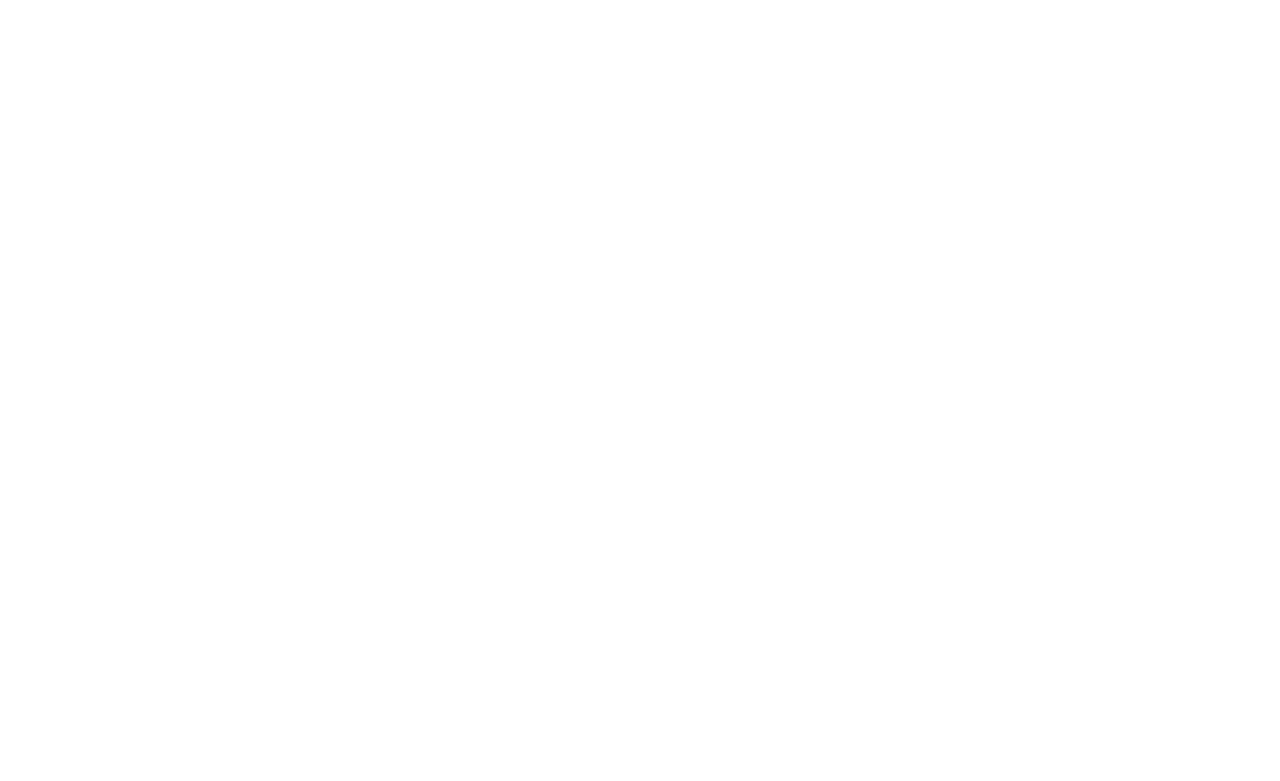
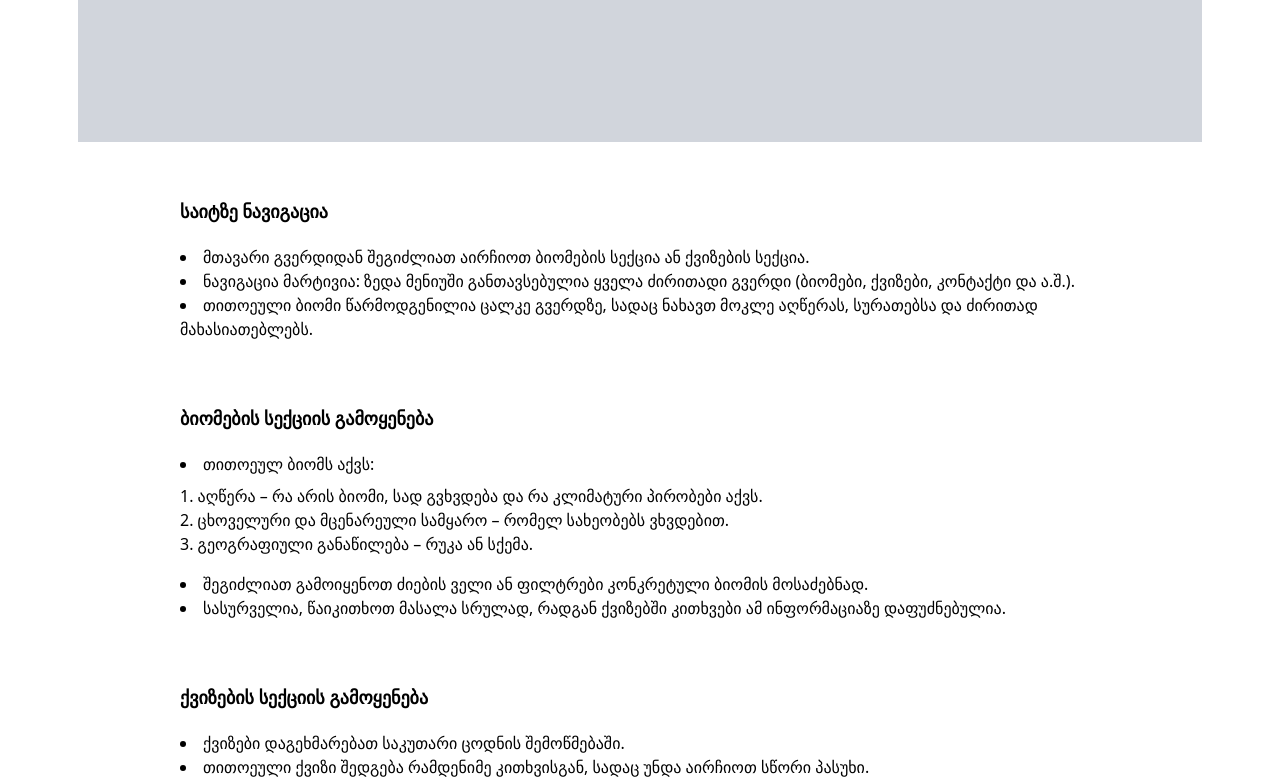
Before and after one commit to Mind1a/biomes-client, a Next.js app: page /terms-of-use in a window 1280 px wide. Before the commit this address had no page. Shown: the part 500-1281 px from the top of the page. Before the commit the page ends 800 px from the top, so only its background shows below. Built offline with nearby package versions, Linux system fonts and the light colour scheme.

Commit message:
feature/terms-of-use
- Add Terms of Use page with Georgian content
- Add Terms of Use page with Georgian content
- Create termsList data file with typed sections
- Render sections dynamically using Object.values map
- Fix list styles reset by Tailwind (list-disc, list-decimal)

```diff
--- a/app/globals.css
+++ b/app/globals.css
@@ -1,6 +1,6 @@
 @import "tailwindcss";
 
-:root {
+/* :root {
   --background: #ffffff;
   --foreground: #171717;
 }
@@ -43,4 +43,4 @@
     -webkit-font-feature-settings: "case";
     font-feature-settings: "case";
   }
-}
+} */
--- /dev/null
+++ b/app/terms-of-use/page.tsx
@@ -0,0 +1,40 @@
+import { termsList } from "@/features/terms-of-use/data/termsList";
+import React from "react";
+
+const TermsOfUse = () => {
+  return (
+    <div className="px-4 max-w-289 mx-auto w-full">
+      <div className="bg-gray-300 w-full aspect-2/1 lg:mt-20" />
+      <div className="flex flex-col gap-10 lg:gap-16 max-w-230 mx-auto pt-8 pb-6 lg:py-14">
+        {Object.values(termsList).map((section) => (
+          <article className="" key={section.title}>
+            <h2 className="font-bold text-[14px] lg:text-[18px] mb-4 lg:mb-5">
+              {section.title}
+            </h2>
+            {section.subtitle && (
+              <ul className="list-disc list-inside mb-2 text-[12px] lg:text-[16px]">
+                <li>{section.subtitle}</li>
+              </ul>
+            )}
+            {section.orderedItems && (
+              <ol className="list-decimal list-inside mb-3 lg:mb-4 text-[12px] lg:text-[16px]">
+                {section.orderedItems.map((item) => (
+                  <li key={item}>{item}</li>
+                ))}
+              </ol>
+            )}
+            {section.items && (
+              <ul className="list-disc list-inside text-[12px] lg:text-[16px]">
+                {section.items.map((item) => (
+                  <li key={item}>{item}</li>
+                ))}
+              </ul>
+            )}
+          </article>
+        ))}
+      </div>
+    </div>
+  );
+};
+
+export default TermsOfUse;
--- /dev/null
+++ b/features/terms-of-use/data/termsList.ts
@@ -0,0 +1,74 @@
+type TermsSection = {
+  title: string;
+  subtitle?: string;
+  orderedItems?: string[];
+  items?: string[];
+};
+
+type TermsList = {
+  [key: string]: TermsSection;
+};
+export const termsList: TermsList = {
+  site_navigation: {
+    title: "საიტზე ნავიგაცია",
+    items: [
+      "მთავარი გვერდიდან შეგიძლიათ აირჩიოთ ბიომების სექცია ან ქვიზების სექცია.",
+      "ნავიგაცია მარტივია: ზედა მენიუში განთავსებულია ყველა ძირითადი გვერდი (ბიომები, ქვიზები, კონტაქტი და ა.შ.).",
+      "თითოეული ბიომი წარმოდგენილია ცალკე გვერდზე, სადაც ნახავთ მოკლე აღწერას, სურათებსა და ძირითად მახასიათებლებს.",
+    ],
+  },
+  biomes_section: {
+    title: "ბიომების სექციის გამოყენება",
+    subtitle: "თითოეულ ბიომს აქვს:",
+    orderedItems: [
+      "აღწერა – რა არის ბიომი, სად გვხვდება და რა კლიმატური პირობები აქვს.",
+      "ცხოველური და მცენარეული სამყარო – რომელ სახეობებს ვხვდებით.",
+      "გეოგრაფიული განაწილება – რუკა ან სქემა.",
+    ],
+    items: [
+      "შეგიძლიათ გამოიყენოთ ძიების ველი ან ფილტრები კონკრეტული ბიომის მოსაძებნად.",
+      "სასურველია, წაიკითხოთ მასალა სრულად, რადგან ქვიზებში კითხვები ამ ინფორმაციაზე დაფუძნებულია.",
+    ],
+  },
+  quizzes_section: {
+    title: "ქვიზების სექციის გამოყენება",
+    items: [
+      "ქვიზები დაგეხმარებათ საკუთარი ცოდნის შემოწმებაში.",
+      "თითოეული ქვიზი შედგება რამდენიმე კითხვისგან, სადაც უნდა აირჩიოთ სწორი პასუხი.",
+      "კითხვები შეიძლება იყოს მრავალვარიანტიანი ან ღია ტიპის.",
+      "პასუხის მონიშვნის შემდეგ მიიღებთ დაუყოვნებელ შედეგს: სწორია თუ არა თქვენი პასუხი.",
+      "ქვიზის დასრულებისას დაინახავთ შეფასებას – რამდენი სწორი პასუხი გაქვთ.",
+    ],
+  },
+  points_and_progress: {
+    title: "ქულები და პროგრესი",
+    items: [
+      "თითოეული წარმატებით დასრულებული ქვიზი დაგიგროვებთ ქულებს.",
+      "ქულები შეგიძლიათ გამოიყენოთ თქვენი პროგრესის შესაფასებლად ან სხვადასხვა დონეზე გადასასვლელად (თუ საიტზე გათვალისწინებულია ასეთი ფუნქცია).",
+      "ქულების ისტორია ჩანს თქვენს პროფილში.",
+    ],
+  },
+  learning_recommendations: {
+    title: "რეკომენდაციები სწავლისთვის",
+    items: [
+      "პირველ რიგში გაეცანით ბიომების ინფორმაციას, შემდეგ ჩააბარეთ ქვიზები.",
+      "თუ ვერ სწორად უპასუხებთ, დაბრუნდით შესაბამის ბიომის გვერდზე და კიდევ ერთხელ გადაამეორეთ.",
+      "გამოიყენეთ ქვიზები როგორც პრაქტიკული სავარჯიშო – არა მხოლოდ შედეგის სანახავად, არამედ ცოდნის გასამყარებლად.",
+    ],
+  },
+  user_conduct: {
+    title: "მომხმარელის ქცევის წესები",
+    items: [
+      "ქვიზები ინდივიდუალური ცოდნის შესამოწმებლადაა, ამიტომ არ გამოიყენოთ გარე დახმარება.",
+      "ბიომების მასალები და ქვიზები განკუთვნილია მხოლოდ პირადი გამოყენებისთვის.",
+      "აკრძალულია სისტემის მანიპულირება, ქულების გაყალბება ან სხვა მომხმარებლის ანგარიშში ჩარევა.",
+    ],
+  },
+  support_and_feedback: {
+    title: "დახმარება და უკუკავშირი",
+    items: [
+      'თუ საიტის გამოყენებისას შეგექმნებათ ტექნიკური პრობლემა, შეგიძლიათ დაგვიკავშირდეთ „კონტაქტი" გვერდზე.',
+      "შეგიძლიათ გაგვიზიაროთ თქვენი შთაბეჭდილებები და რეკომენდაციები, რათა საიტი კიდევ უფრო სასარგებლო გავხადოთ.",
+    ],
+  },
+};
```
